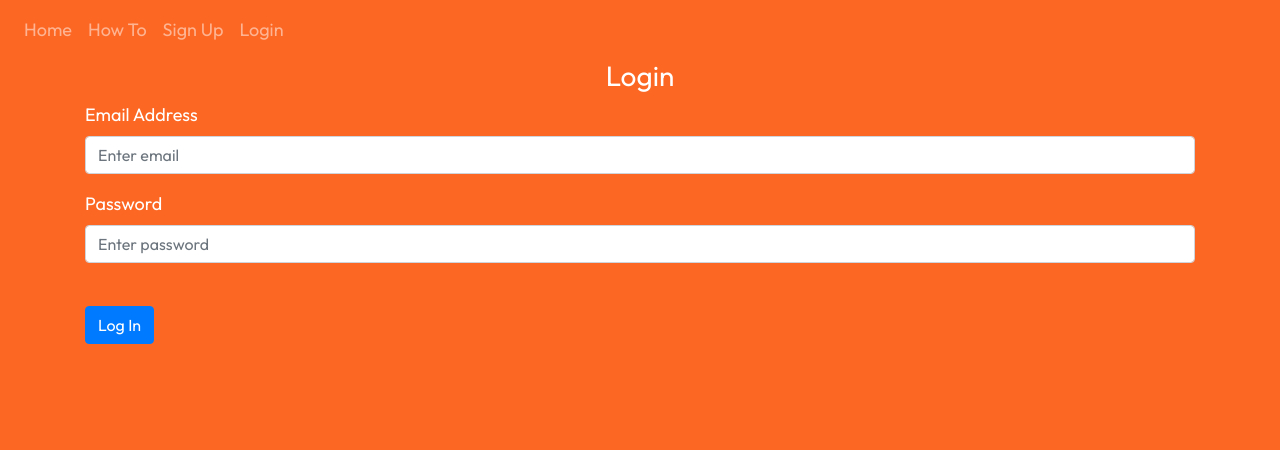
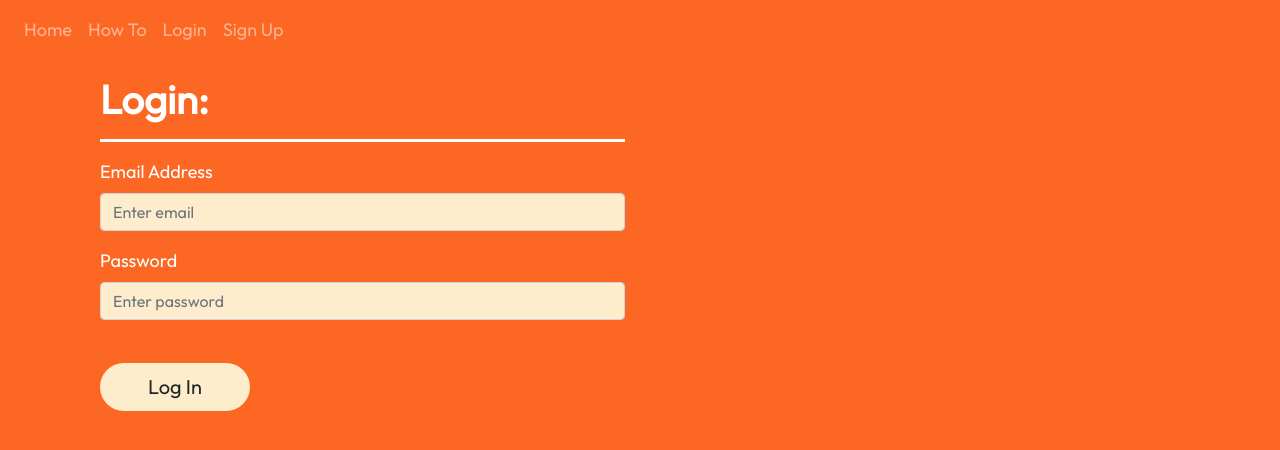
Before and after one commit to Jeffery05/MeetUp, a Flask app: page /login in a window 1280 px wide. Shown: the top 450 px of the page. Run offline with Flask 3, Linux system fonts and the light colour scheme; some libraries are stand-ins or nearby versions.

Commit message:
added styling to the login and signup pages

```diff
--- a/website/static/site.css
+++ b/website/static/site.css
@@ -50,7 +50,7 @@
   }
 
   .how-to-img {
-    margin-top: 10%;
+    margin-top: 2%;
     align-items: center;
     border: 1px solid #FEEDCD;
     width: 80%;
@@ -60,10 +60,6 @@
     display: block;
     margin-left: auto;
     margin-right: auto;
-}
-
-.custom-margin {
-  margin-bottom: 0px; /* Adjust the value as needed */
 }
 
   .button-margin {
@@ -80,3 +76,7 @@
 .center{
   text-align: center;
 }
+
+.custom-width-btn {
+  width: 150px; /* Adjust the width as needed */
+}
--- a/website/templates/base.html
+++ b/website/templates/base.html
@@ -40,8 +40,8 @@
           {% else %}
           <a class="nav-item nav-link" id="home" href="/">Home</a>
           <a class="nav-item nav-link" id="howTo" href="/how-to">How To</a>
+          <a class="nav-item nav-link" id="login" href="/login">Login</a>
           <a class="nav-item nav-link" id="signUp" href="/sign-up">Sign Up</a>
-          <a class="nav-item nav-link" id="login" href="/login">Login</a>
           {%  endif %}
         </div>
       </div>
--- a/website/templates/login.html
+++ b/website/templates/login.html
@@ -1,12 +1,14 @@
 {% extends "base.html" %} {% block title %}Login{% endblock %} {% block content
 %}
+<div class="col-md-6">
+<h1 align="left" class="mt-3"><b>Login:</b></h1>
+<hr />
 <form method="POST">
-  <h3 align="center">Login</h3>
   <div class="form-group">
     <label for="email">Email Address</label>
     <input
       type="email"
-      class="form-control"
+      class="form-control input-colour"
       id="email"
       name="email"
       placeholder="Enter email"
@@ -16,13 +18,13 @@
     <label for="password1">Password</label>
     <input
       type="password"
-      class="form-control"
+      class="form-control input-colour"
       id="password"
       name="password"
       placeholder="Enter password"
     />
   </div>
   <br />
-  <button type="submit" class="btn btn-primary">Log In</button>
-</form>
+  <button type="submit" class="btn input-colour btn-lg rounded-pill custom-width-btn">Log In</button>
+</form></div>
 {% endblock %}
```
Also changed, not shown: website/templates/howTo.html (+4 -4 lines), website/templates/sign_up.html (+21 -16 lines).
